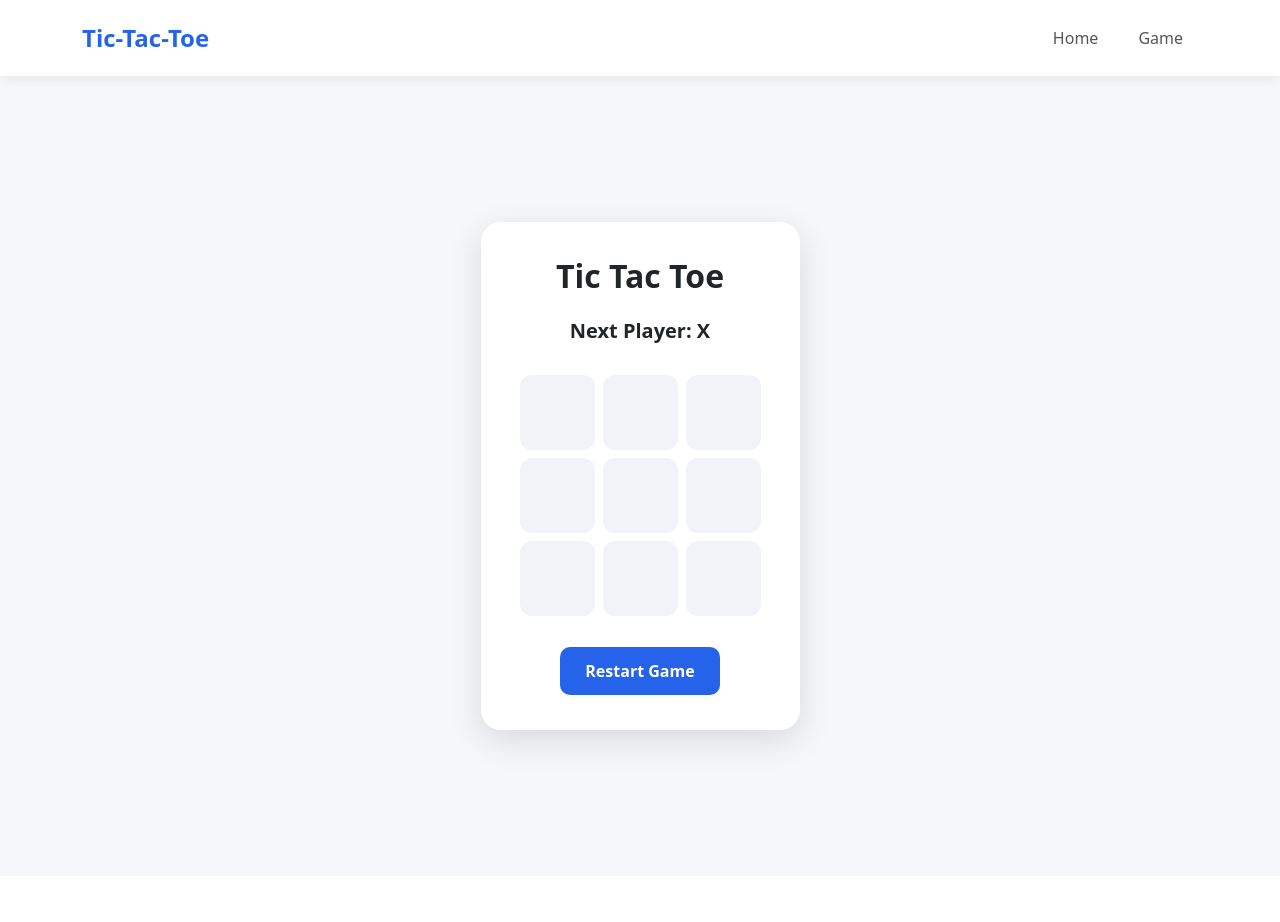
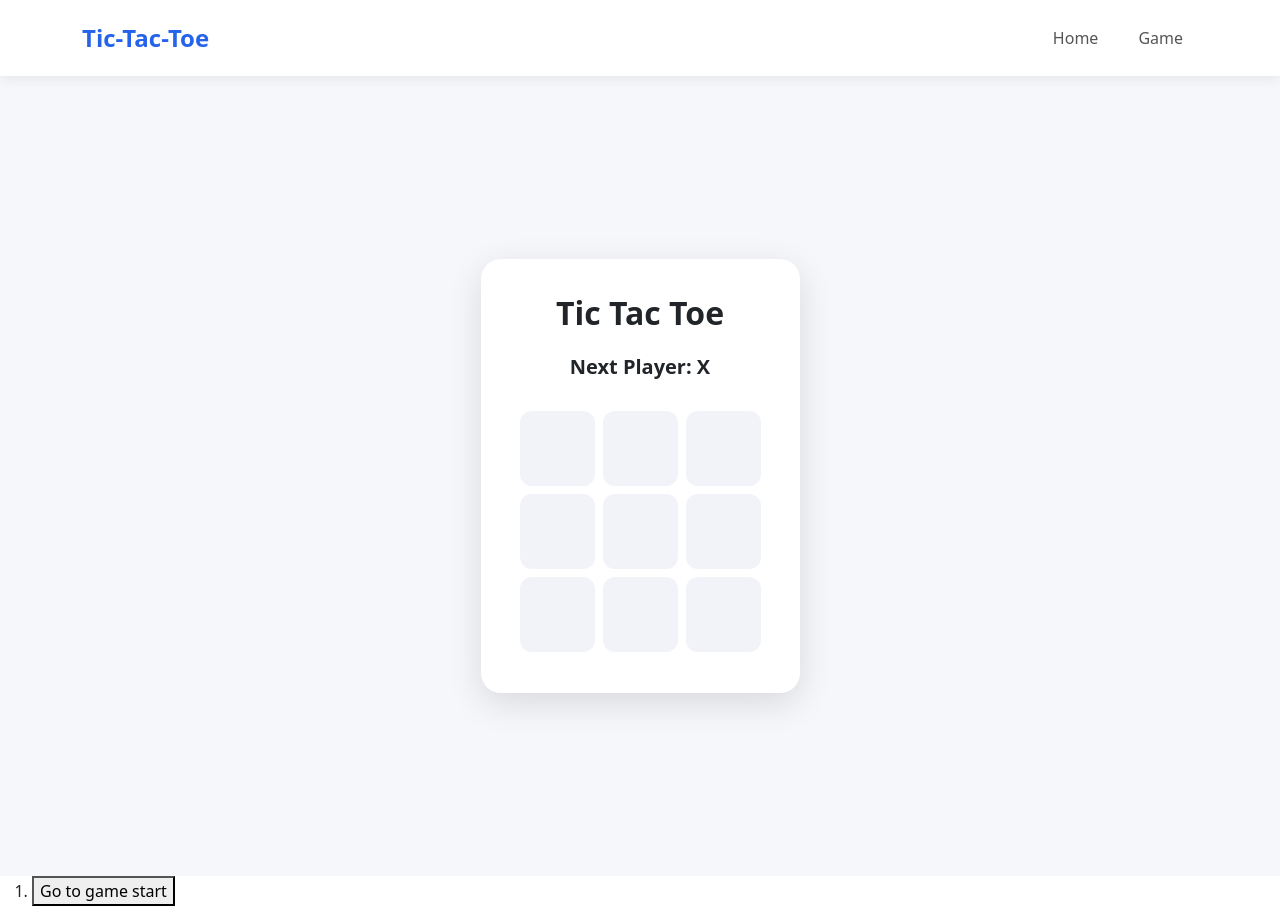
Before and after one commit to MuhammadHuzaifa21/Tic-Tac-Toe, a React app: page /game in a window 1280 px wide. Before the commit the page ends 892 px from the top, so only its background shows below. Built offline with nearby package versions, Linux system fonts and the light colour scheme; the HTML template or start-up script is replaced by a standard one.

Commit message:
Completed: added history and move tracking.

```diff
--- a/src/Components/Board.jsx
+++ b/src/Components/Board.jsx
@@ -1,4 +1,3 @@
-import { useState } from 'react'
 import '../css/Board.css'
 
 function Square({ value, onSquareClick }) {
@@ -70,18 +69,6 @@
                 </div>
             </div>
 
-            <br />
-
-            <button
-                className="reset-btn"
-                onClick={() => {
-                    setSquares(Array(9).fill(null));
-                    setXIsNext(true);
-                }}
-            >
-                Restart Game
-            </button>
-
         </div>
 
     </div>
--- a/src/Pages/Game.jsx
+++ b/src/Pages/Game.jsx
@@ -2,13 +2,36 @@
 import Board from "../Components/Board"
 
 function Game() {
-  const [xIsNext, setXIsNext] = useState(true);
   const [history, setHistory] = useState([Array(9).fill(null)]);
-  const currentSquares = history[history.length - 1];
+  const [currentMove, setCurrentMove] = useState(0);
+  const xIsNext = currentMove % 2 == 0;
+  const currentSquares = history[currentMove];
 
   function handlePlay(nextSquares) {
-    //
+    const nextHistory = [...history.slice(0, currentMove + 1), nextSquares];
+    setHistory(nextHistory);
+    setCurrentMove(nextHistory.length - 1);
   }
+
+  function jumpTo(nextMove) {
+    setCurrentMove(nextMove);
+  }
+
+  const moves = history.map((squares, move) => {
+    let description;
+
+    if (move > 0) {
+      description = 'Go to move #' + move;
+    } else {
+      description = 'Go to game start';
+    }
+
+    return (
+      <li key={move}>
+        <button onClick={() => jumpTo(move)}>{description}</button>
+      </li>
+    );
+  });
 
   return (
     <>
@@ -18,7 +41,7 @@
             </div>
 
             <div className='game-info'>
-                <ol>{/* TODO */}</ol>
+                <ol>{moves}</ol>
             </div>
         </div>
     </>
```
